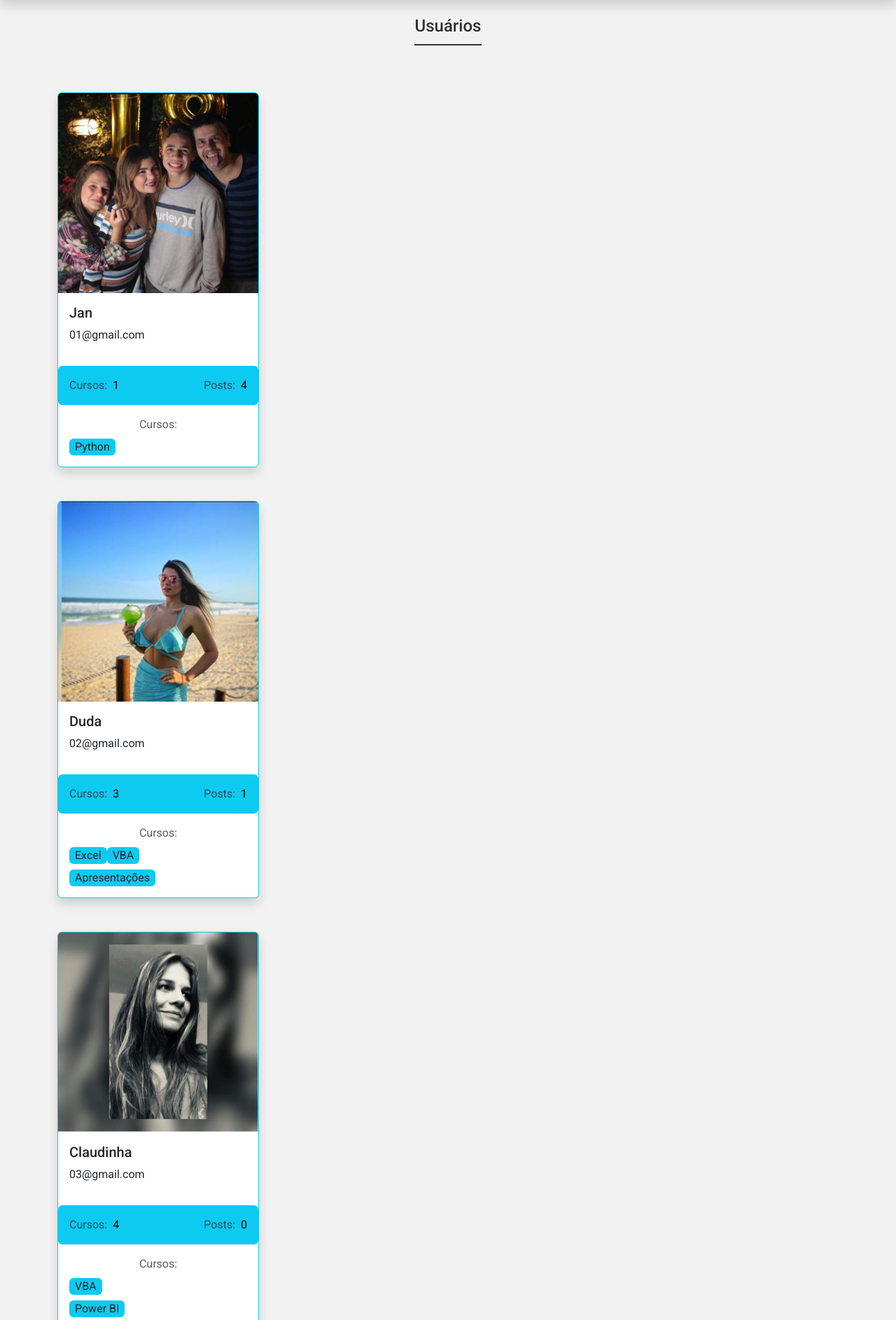
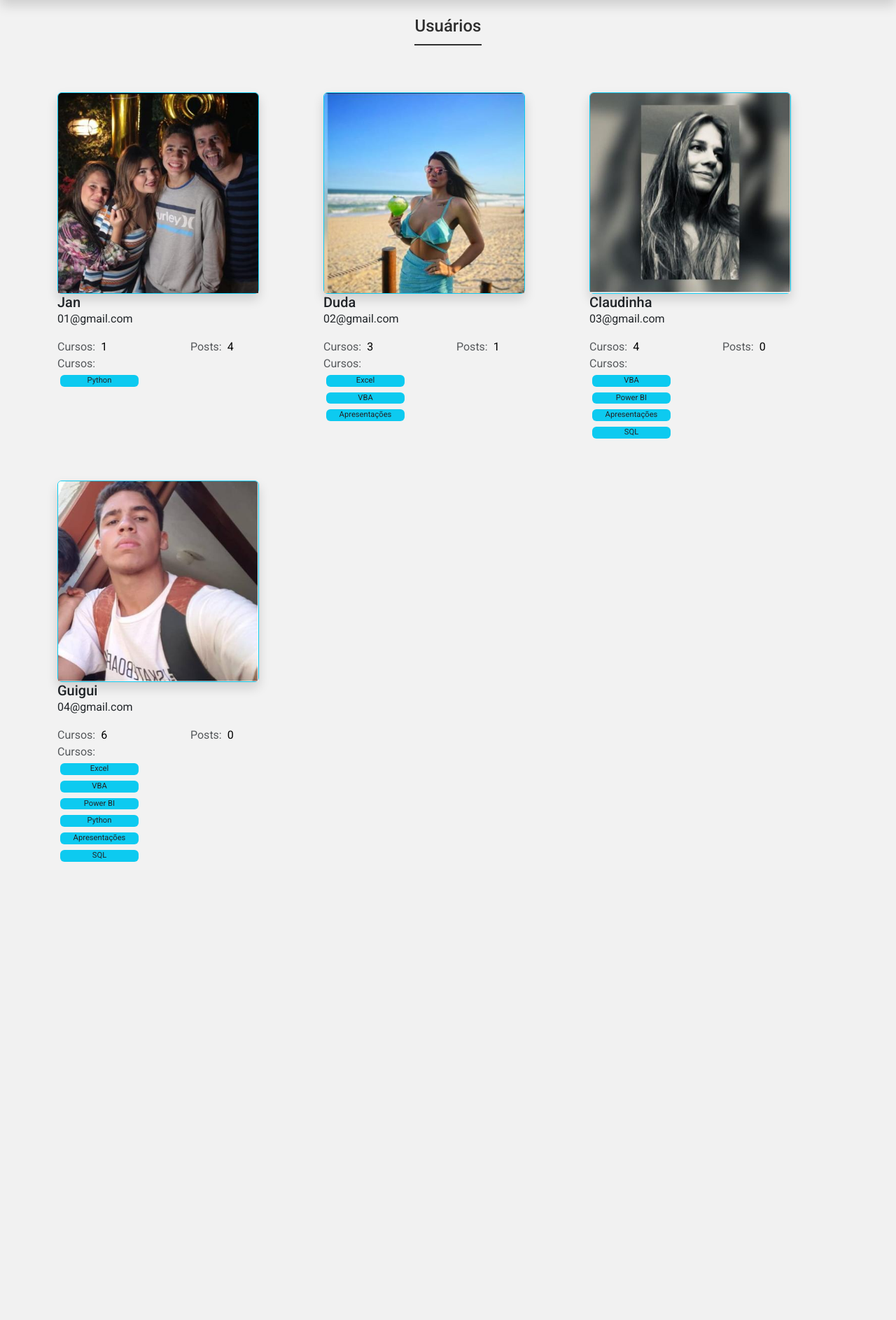
Before and after one commit to jangaguiar/grupodacasa, a Flask app: page /usuarios in a window 1280 px wide. Shown: the part 57-1944 px from the top of the page at 70% size. After the commit the page ends 1289 px from the top, so only its background shows below. Run offline with Flask 2, Linux system fonts and the light colour scheme; a user stored in the database is signed in; data comes from the database, SQL or seed files in the repository; both versions use the stored data as it was after the commit; some libraries are stand-ins or nearby versions.

```diff
--- a/dafamilia/static/main.css
+++ b/dafamilia/static/main.css
@@ -135,6 +135,7 @@ body{
 }
 .post-titulo h3{
     font-size: 1.8rem;
+    max-width: 80%;
 }
 .post-titulo button{
     font-size: 0.8rem;
--- a/dafamilia/templates/usuarios.html
+++ b/dafamilia/templates/usuarios.html
@@ -5,18 +5,19 @@
 {% block body %}
     <div class="container">
         <h1 class="page-h1">Usuários</h1>
-        <div class="row" id="usuarios">
+        <div class="row">
             {% for usuario in lista_usuarios %}
-                <div class="col-12 col-md-3 mb-3">
+                <div class="col-12 col-md-6 col-lg-4">
                      <div class="card border border-info shadow mt-5" style="width: 18rem;">
                         <img src="{{ url_for('static', filename='fotos_perfil/{}'.format(usuario.foto_perfil)) }}" class="card-img-top" alt="Foto do Usuário {{usuario.username}}">
+                    </div>
                     <div class="card-body">
                         <h5 class="card-title">{{usuario.username}}</h5>
                         <address class="text-start">{{usuario.email}}</address>
                     </div>
-                        <div class="card-stats bg-info p-3 rounded">
-                        <div class="row g-0">
-                            <div class="col-6 text-start">
+                    <div class="card-stats">
+                        <div class="row">
+                            <div class="col-6">
                                 <span class="text-muted ">Cursos:</span>
                                 {% if 'Não Informado' in usuario.cursos or current_user.cursos == '' %}
                                     <span class="text-black ms-1">0</span>
@@ -24,22 +25,24 @@
                                     <span class="text-black ms-1">{{ usuario.cursos.count(';') + 1 }}</span>
                                 {% endif %}
                             </div>
-                            <div class="col-6 text-end">
+                            <div class="col-6">
                                 <span class="text-muted ">Posts:</span>
                                 <span class="text-black ms-1 ">{{ usuario.contar_posts() }}</span>
                             </div>
                         </div>
-                        </div>
-                        <div class="card-body card-courses text-center">
+                        <div class="card-courses">
                             <span class="text-muted">Cursos:</span>
-                        <div class="cursos">
+                            <div class="cursos p-1">
                                 {% for curso in usuario.cursos.split(';') %}
-                            <span class="bg-info mt-2 px-2 text-gray text-light-dark rounded">{{ curso }}</span>
+                                    <span class="curso rounded">{{ curso }}</span>
                                 {% endfor %}
                             </div>
+                        </div>
+
                     </div>
                 </div>
             {% endfor %}
         </div>
     </div>
+
 {% endblock %}
```
Also changed, not shown: dafamilia/dafamilia.db, dafamilia/static/fotos_perfil/claudinha7b9a5d554b3ea9b1.jpg (added), dafamilia/static/fotos_perfil/duda35efee2fef0e4c79.jpg (added), dafamilia/static/fotos_perfil/guiguibeeef490e7ce4a6c.jpg (added), dafamilia/static/fotos_perfil/jan75b6d38fa04b0d7e.jpg (added). Lines whose indentation alone changed are shown as unchanged.
